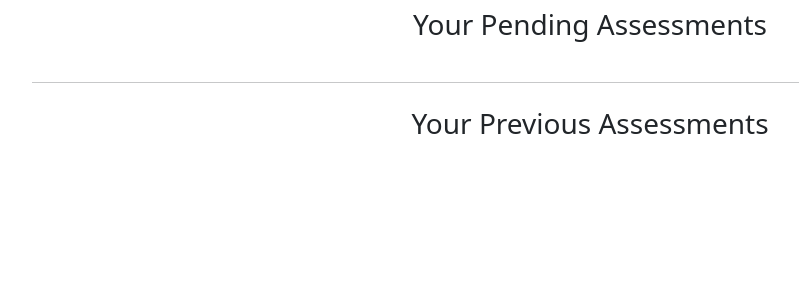
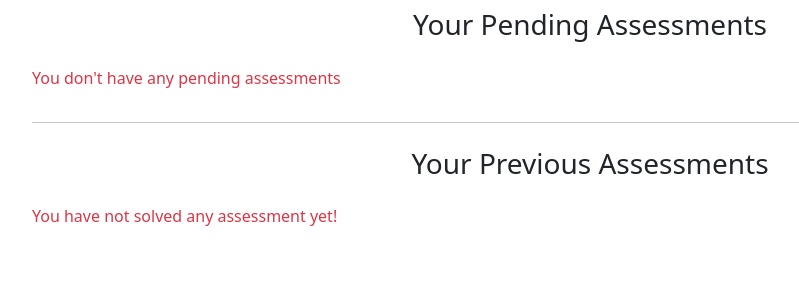
Before and after one commit to abhishekkdhule/Assessment-Platform, a Django app: page /student/ in a window 1280 px wide. Shown: the part 56-356 px from the top of the page, without its empty margins (50-849 px from the left). Run offline with Django 3.2, Linux system fonts and the light colour scheme; a user stored in the database is signed in; data comes from the database, SQL or seed files in the repository; both versions use the stored data as it was after the commit.

Commit message:
improved UI and done a final check

```diff
--- a/student/templates/student/student.html
+++ b/student/templates/student/student.html
@@ -5,28 +5,32 @@
         <h3 class="text-center mt-2">Your Pending Assessments</h3>
 
         <div class="row mt-4">
-            {% for assessment in assessments %}
-            {% if assessment.is_pending %}
+            {% if pendingAssessment %}
+            {% for assessment in pendingAssessment %}
+
             <div class="col-md-3 text-center">
                 <div class="border m-2 bg-light p-2" style="box-shadow: 1px 1px 8px 0px gray;">
                     <p class="fw-bold">
                         {{assessment.assessment}}
                     </p>
                     <p>Assigned on: {{assessment.assessment.createdOn}}</p>
-                    <p>Marks assigned : {{assessment.assessment.max_score}}</p>
+                    <p>Maximum Marks : {{assessment.assessment.max_score}}</p>
                     <a href="{% url 'quiz' assessment.assessment.id  %}">Solve now</a>
                 </div>
             </div>
+
+            {% endfor %}
+            {% else %}
+            <p class="text-danger">You don't have any pending assessments</p>
             {% endif %}
-            {% endfor %}
         </div>
 
         <hr>
 
         <h3 class="text-center mt-4">Your Previous Assessments</h3>
         <div class="row mt-4">
-            {% for assessment in assessments %}
-            {% if not assessment.is_pending %}
+            {% if completedAssessment %}
+            {% for assessment in completedAssessment %}
             <div class="col-md-3 text-center">
                 <div class="border m-2 bg-light p-2" style="box-shadow: 1px 1px 8px 0px gray;">
                     <p class="fw-bold">
@@ -36,8 +40,10 @@
                     <p>Your score : {{assessment.score_obtained}}/{{assessment.assessment.max_score}}</p>
                 </div>
             </div>
+            {% endfor %}
+            {% else %}
+            <p class="text-danger">You have  not solved any assessment yet!</p>
             {% endif %}
-            {% endfor %}
         </div>
 
 </div>
--- a/student/views.py
+++ b/student/views.py
@@ -2,16 +2,18 @@ from django.shortcuts import render,redirect
 from user.models import User
 from assessment.models import AssessmentScore
 from assessment.models import Question,Assessment,AssessmentScore
+from django.http import Http404
 
 # This is a hompage of student
 def studentPage(request):
-    assessments=AssessmentScore.objects.filter(user=request.user)
-    print(assessments)
+    pendingAssessment=(AssessmentScore.objects.filter(user=request.user)).filter(is_pending=True)
+    completedAssessment=(AssessmentScore.objects.filter(user=request.user)).filter(is_pending=False)
     context={
-        "assessments":assessments
+        "pendingAssessment":pendingAssessment,
+        "completedAssessment":completedAssessment,
     }
     return render(request,'student/student.html',context=context)
-from django.http import Http404
+
 # This is a assessment page of student
 def studentsAssessment(request,assgK):
     assgObj=Assessment.objects.get(id=assgK)
@@ -26,7 +28,6 @@ def studentsAssessment(request,assgK):
             assgScoreObj.is_pending=False
             assgScoreObj.score_obtained=totalScore
             assgScoreObj.save()
-            print(request.POST)
             return redirect('student')
         context={
             "questions":questions,
```
Also changed, not shown: db.sqlite3.
